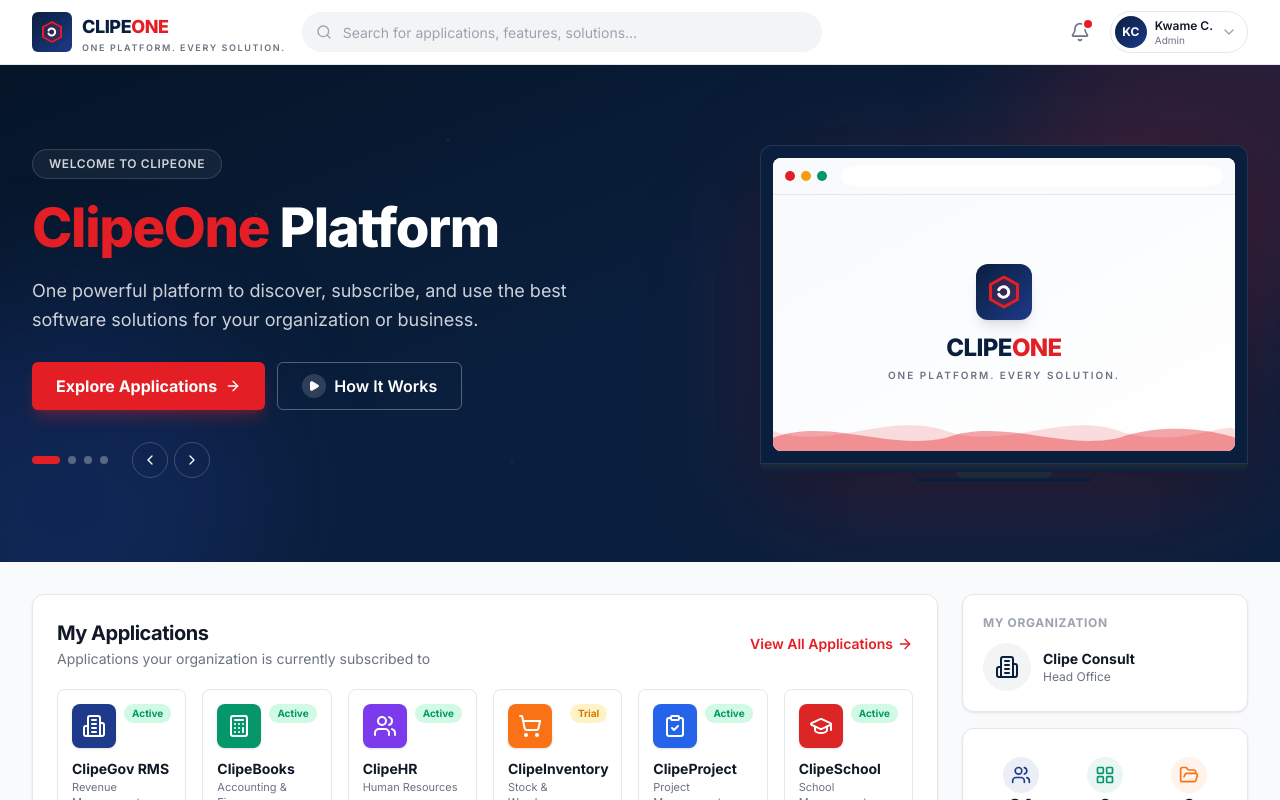
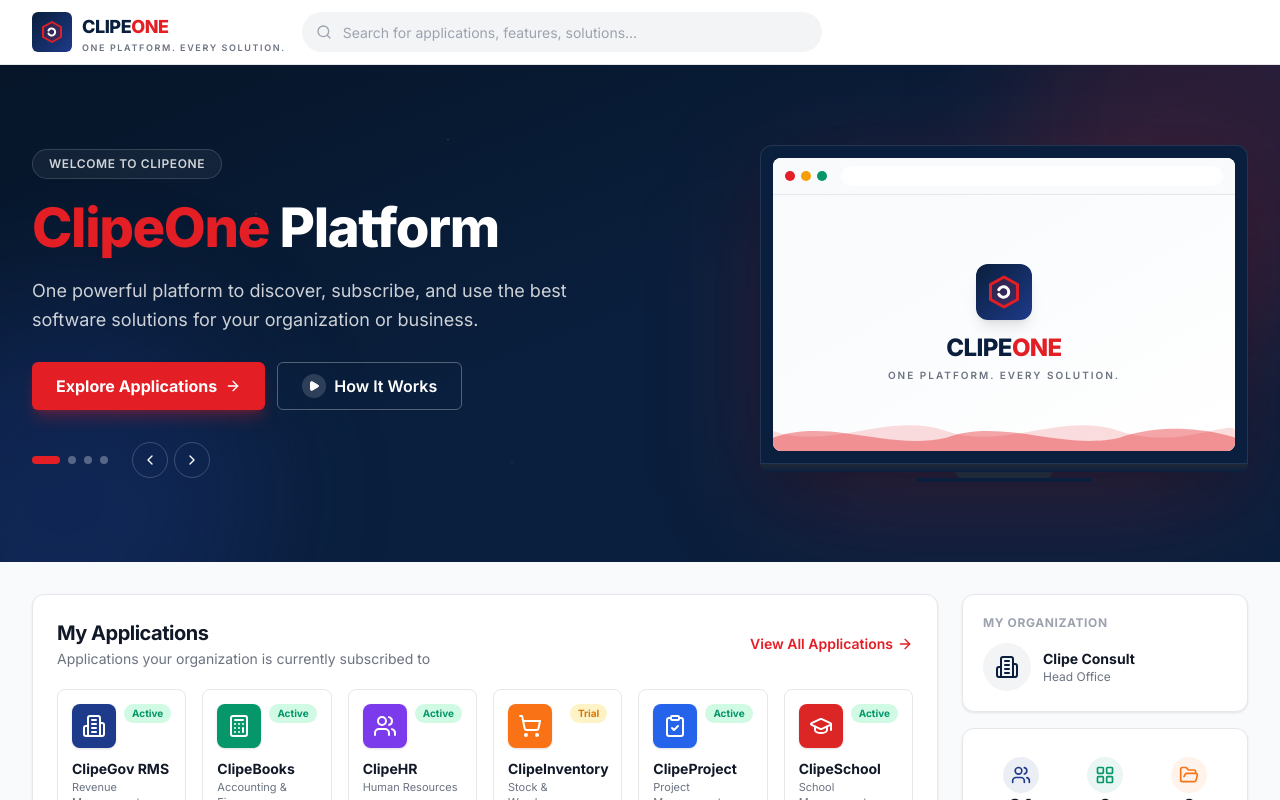
Before and after one commit to lilromeo2290/clipeone_platform, a Next.js app: page / in a window 1280 px wide. Shown: the top 800 px of the page. Built offline with nearby package versions, Linux system fonts and the light colour scheme.

Commit message:
51b79d75-c273-4215-a04c-a1c4c01ed61d

```diff
--- a/src/components/clipeone/app-header.tsx
+++ b/src/components/clipeone/app-header.tsx
@@ -1,6 +1,6 @@
 "use client";
 
-import { Search, Bell, ChevronDown, Menu, X } from "lucide-react";
+import { Search, Menu, X } from "lucide-react";
 import { useState } from "react";
 
 export function AppHeader() {
@@ -55,36 +55,8 @@ export function AppHeader() {
           />
         </div>
 
-        {/* Right actions */}
-        <div className="ml-auto flex items-center gap-1.5 sm:gap-2.5">
-          <button
-            type="button"
-            className="relative inline-flex h-10 w-10 items-center justify-center rounded-full text-[#6b7280] transition-colors hover:bg-[#f3f4f6] hover:text-[#111827]"
-            aria-label="Notifications"
-          >
-            <Bell className="h-5 w-5" />
-            <span className="absolute right-2 top-2 inline-flex h-2 w-2 rounded-full bg-[#e31e24] ring-2 ring-white" />
-          </button>
-
-          {/* User chip */}
-          <button
-            type="button"
-            className="hidden items-center gap-2 rounded-full border border-[#e5e7eb] py-1 pl-1 pr-2.5 transition-colors hover:bg-[#f3f4f6] sm:inline-flex"
-            aria-label="Account menu"
-          >
-            <span className="flex h-8 w-8 items-center justify-center rounded-full bg-gradient-to-br from-[#0a1f3d] to-[#1e3a8a] text-xs font-bold text-white">
-              KC
-            </span>
-            <span className="flex flex-col items-start leading-tight">
-              <span className="text-xs font-semibold text-[#111827]">
-                Kwame C.
-              </span>
-              <span className="text-[10px] text-[#6b7280]">Admin</span>
-            </span>
-            <ChevronDown className="h-4 w-4 text-[#9ca3af]" />
-          </button>
-
-          {/* Mobile toggle */}
+        {/* Right actions — mobile menu toggle only */}
+        <div className="ml-auto flex items-center gap-2.5">
           <button
             type="button"
             onClick={() => setMobileOpen((v) => !v)}
```
Also changed, not shown: download/clipeone-header.png (added).
